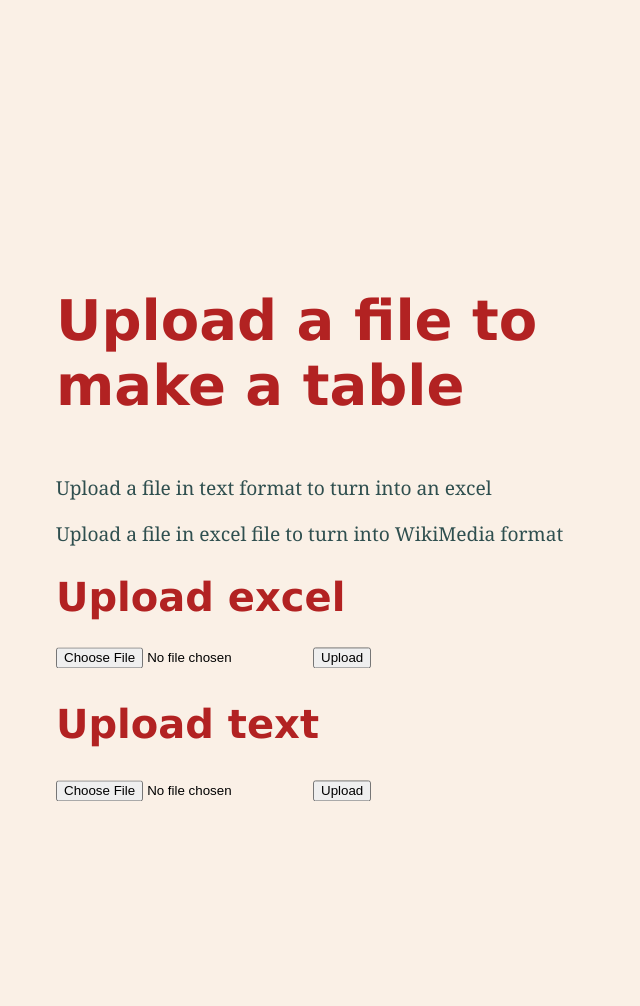
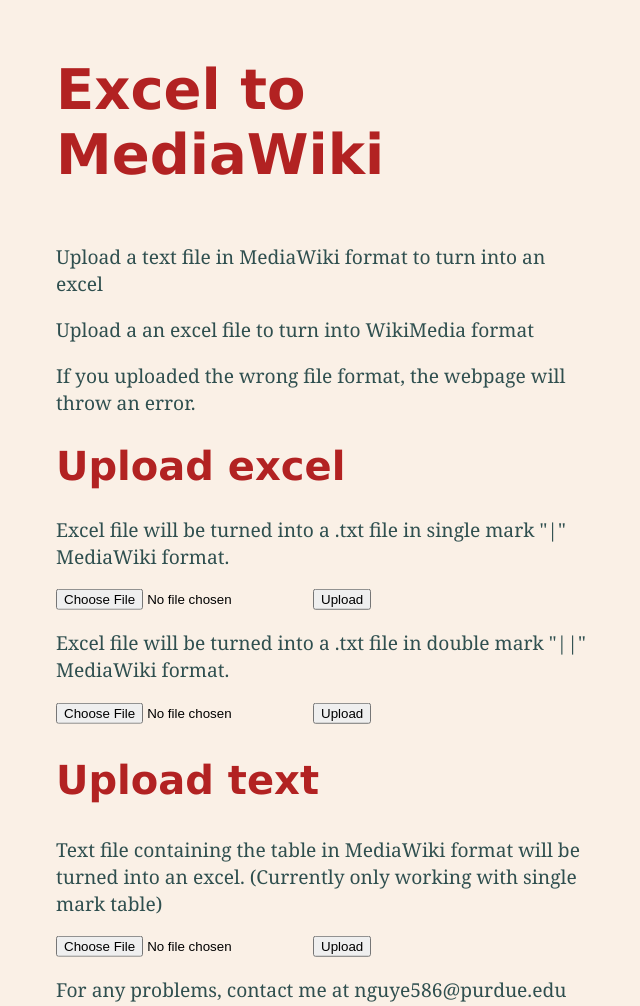
Before and after one commit to HoangNguyen0309/Wiki-Table-Generator, a Flask app: page / in a window 1280 px wide. Shown: the whole page, without its empty margins (418-1058 px from the left). Run offline with Flask 2, Linux system fonts and the light colour scheme.

Commit message:
Update file_upload_form.html

```diff
--- a/templates/file_upload_form.html
+++ b/templates/file_upload_form.html
@@ -1,21 +1,31 @@
 <html>
 <head>
-    <link rel="stylesheet" href="/static/styles.css?q=1280549850">
+    <link rel="stylesheet" href="/static/styles.css?q=1280549852">
     <title>upload</title>
+    <h3>Excel to MediaWiki</h3>
 </head>
 <body class="centered">
-    <h3>Upload a file to make a table</h3>
-    <p>Upload a file in text format to turn into an excel</p>
-    <p>Upload a file in excel file to turn into WikiMedia format</p>
+    <p>Upload a text file in MediaWiki format to turn into an excel</p>
+    <p>Upload a an excel file to turn into WikiMedia format</p>
+    <p>If you uploaded the wrong file format, the webpage will throw an error.</p>
     <h1>Upload excel</h1>
+    <p>Excel file will be turned into a .txt file in single mark "|" MediaWiki format.</p>
     <form action = "/success" method = "post" enctype="multipart/form-data">
         <input type="file" name="file" />
         <input type = "submit" value="Upload">
     </form>
+    <p>Excel file will be turned into a .txt file in double mark "||" MediaWiki format.</p>
+    <form action = "/success3" method = "post" enctype="multipart/form-data">
+        <input type="file" name="file" />
+        <input type = "submit" value="Upload">
+    </form>
     <h2>Upload text</h2>
+    <p>Text file containing the table in MediaWiki format will be turned into an excel. (Currently only working with single mark table)</p>
     <form action="/success2" method="post" enctype="multipart/form-data">
         <input type="file" name="file" />
         <input type="submit" value="Upload" />
     </form>
+    <p class="notes">For any problems, contact me at nguye586@purdue.edu</p>
+    <p class="notes">Source code for this website can be found here</p>
 </body>
 </html>
```
